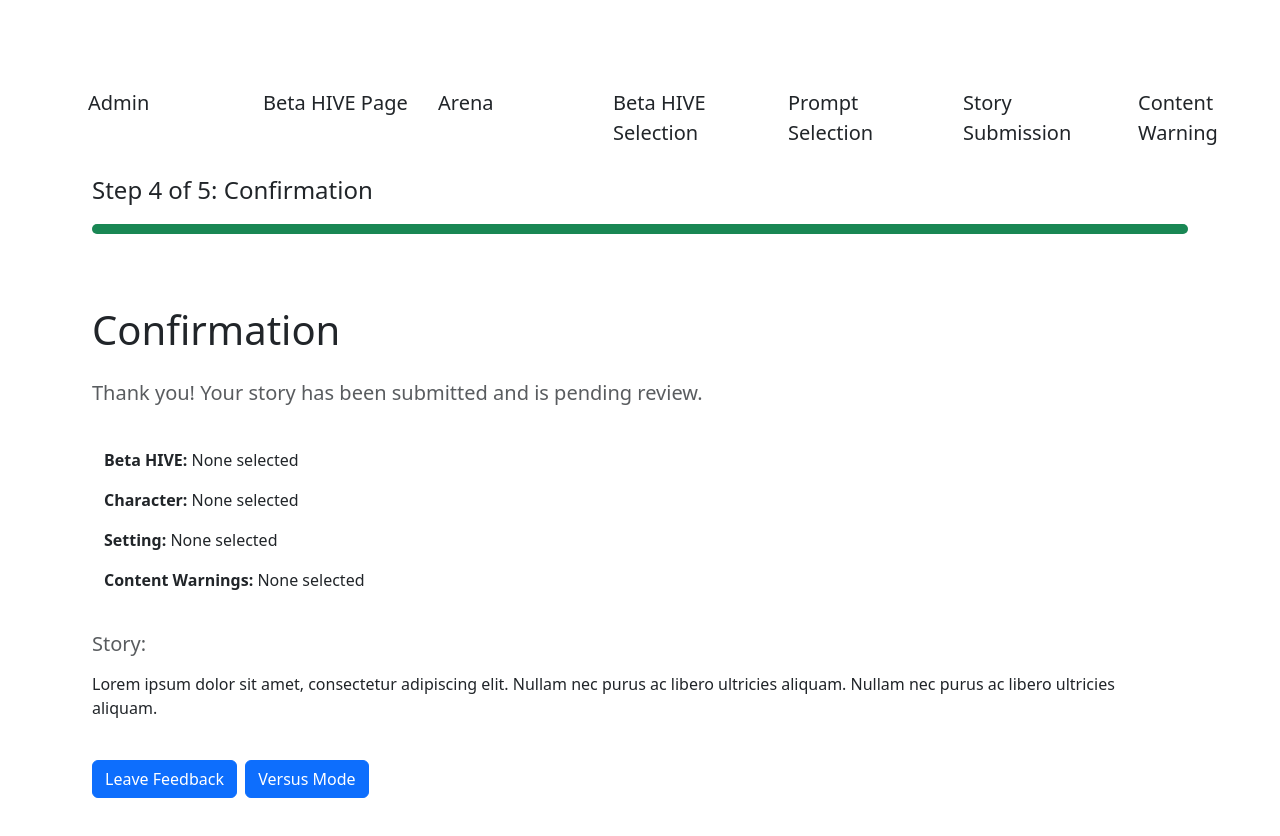
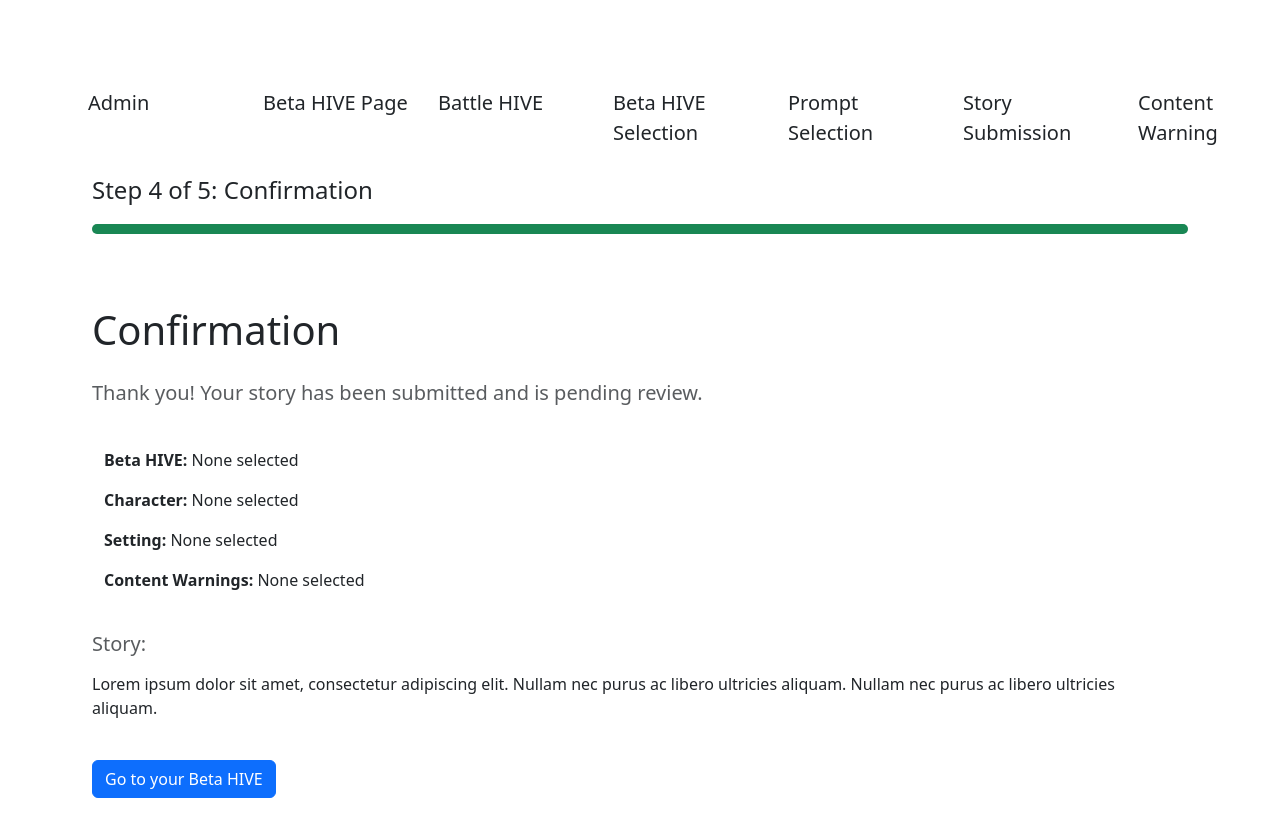
Before and after one commit to AplUSAndmINUS/beta-hive-story-submission, a React (Create React App) app: page /confirmation in a window 1280 px wide. Shown: the top 836 px of the page. Built offline with nearby package versions, Linux system fonts and the light colour scheme; the HTML template or start-up script is replaced by a standard one.

Commit message:
updated the routes and pages

```diff
--- a/src/pages/arena/arena.tsx
+++ b/src/pages/arena/arena.tsx
@@ -62,7 +62,7 @@ export const Arena: React.FC = () => {
       </div> */}
       <div className='row d-flex justify-content-center'>
         <div className='col-12 pt-4 pb-5'>
-          <h2 className='bd-title'>Arena</h2>
+          <h2 className='bd-title'>Battle HIVE</h2>
         </div>
         <form onSubmit={(e) => e.preventDefault()}>
           <div
--- a/src/pages/confirmation/confirmation.tsx
+++ b/src/pages/confirmation/confirmation.tsx
@@ -28,11 +28,9 @@ export const Confirmation: React.FC = () => {
             ultricies aliquam.`}
           </p>
           <div className='d-flex justify-content-start'>
-            <button className='btn btn-primary mt-4 mr-4'>
-              Leave Feedback
+            <button className='btn btn-primary mt-4 mr-4' onClick={() => navigate('/betaHIVE')}>
+              Go to your Beta HIVE
             </button>
-            &nbsp;&nbsp;
-            <button className='btn btn-primary mt-4 mr-4'>Versus Mode</button>
           </div>
         </div>
       </div>
--- a/src/routes/routes.tsx
+++ b/src/routes/routes.tsx
@@ -36,8 +36,8 @@ export const routes: Routes[] = [
     element: <BetaHIVE />,
   },
   {
-    path: '/arena',
-    name: 'Arena',
+    path: '/battleHIVE',
+    name: 'Battle HIVE',
     element: <Arena />,
   },
   {
```
